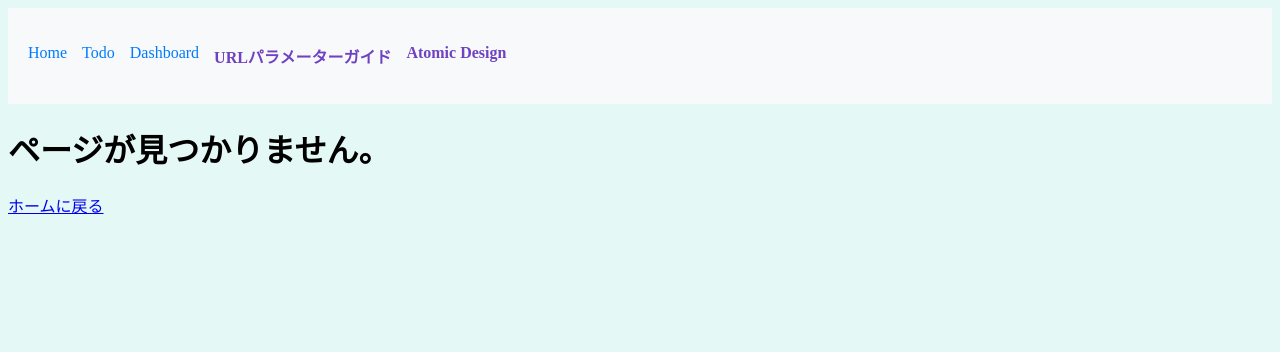
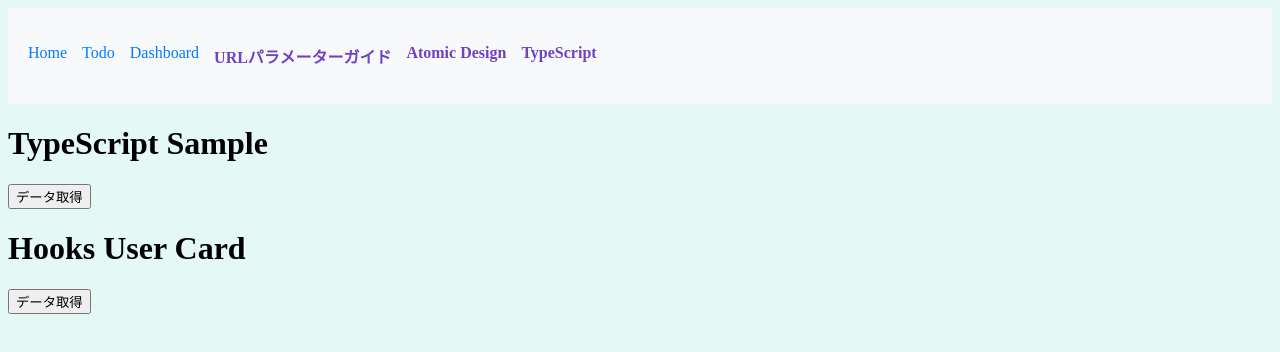
Before and after one commit to m-shimizu-f-50/react-sample, a React (Vite) app: page /typescript-sample in a window 1280 px wide. Shown: the top 352 px of the page. Built offline with nearby package versions, Linux system fonts and the light colour scheme.

Commit message:
React TypeScriptサンプル

```diff
--- a/package.json
+++ b/package.json
@@ -10,6 +10,7 @@
     "preview": "vite preview"
   },
   "dependencies": {
+    "axios": "^1.9.0",
     "react": "^19.1.0",
     "react-dom": "^19.1.0",
     "react-router-dom": "^7.6.2",
--- /dev/null
+++ b/src/components/HooksUserCard.tsx
@@ -0,0 +1,32 @@
+import type { FC } from 'react';
+import type { UserProfileType } from '../types/userProfile';
+
+type Props = {
+	user: UserProfileType;
+};
+
+const style = {
+	border: '1px solid #ccc',
+	borderRadius: '8px',
+	padding: '0 16px',
+	margin: '8px',
+};
+
+export const FooksUserCard: FC<Props> = (props) => {
+	const { user } = props;
+
+	return (
+		<div>
+			<div style={style}>
+				<dl>
+					<dt>名前</dt>
+					<dd>{user.name}</dd>
+					<dt>メール</dt>
+					<dd>{user.email}</dd>
+					<dt>住所</dt>
+					<dd>{user.address}</dd>
+				</dl>
+			</div>
+		</div>
+	);
+};
--- /dev/null
+++ b/src/components/TypeScriptTodo.tsx
@@ -0,0 +1,9 @@
+import type { FC } from 'react';
+import type { TodoType } from '../types/todo';
+
+export const TypeScriptTodo: FC<Omit<TodoType, 'id'>> = (props) => {
+	const { title, userId, completed } = props;
+
+	const completeMark = completed ? '[完]' : '[未]';
+	return <p>{`${completeMark} ${title} ユーザーID：${userId}`}</p>;
+};
--- /dev/null
+++ b/src/hooks/useAllUsers.ts
@@ -0,0 +1,35 @@
+import { useState } from 'react';
+import type { UserProfileType } from '../types/userProfile';
+import axios from 'axios';
+import type { ApiUser } from '../types/api/user';
+
+// 全てのユーザー一覧を取得するカスタムフック
+export const useAllUsers = () => {
+	const [userProfiles, setUserProfiles] = useState<Array<UserProfileType>>([]);
+	const [loading, setLoading] = useState<boolean>(false);
+	const [error, setError] = useState<boolean>(false);
+
+	const getUsers = () => {
+		setLoading(true);
+		setError(false);
+		axios
+			.get<Array<ApiUser>>('https://jsonplaceholder.typicode.com/users')
+			.then((response) => {
+				const data = response.data.map((user) => ({
+					id: user.id,
+					name: `${user.name} (${user.username})`,
+					email: user.email,
+					address: `${user.address.city} ${user.address.street}`,
+				}));
+				setUserProfiles(data);
+			})
+			.catch(() => {
+				setError(true);
+			})
+			.finally(() => {
+				setLoading(false);
+			});
+	};
+
+	return { userProfiles, loading, error, getUsers };
+};
--- a/src/main.tsx
+++ b/src/main.tsx
@@ -73,6 +73,18 @@ root.render(
 							Atomic Design
 						</Link>
 					</li>
+					<li>
+						<Link
+							to='/typescript-sample'
+							style={{
+								textDecoration: 'none',
+								color: '#6f42c1',
+								fontWeight: 'bold',
+							}}
+						>
+							TypeScript
+						</Link>
+					</li>
 				</ul>
 			</nav>
 
--- /dev/null
+++ b/src/pages/TypeScriptSample.tsx
@@ -0,0 +1,54 @@
+import axios from 'axios';
+import { useState } from 'react';
+import { TypeScriptTodo } from '../components/TypeScriptTodo';
+import type { TodoType } from '../types/todo';
+import { FooksUserCard } from '../components/HooksUserCard';
+
+import { useAllUsers } from '../hooks/useAllUsers';
+
+export const TypeScriptSample = () => {
+	const [todos, setTodos] = useState<Array<TodoType>>([]);
+	const { userProfiles, loading, error, getUsers } = useAllUsers();
+
+	const onClickFetchData = () => {
+		axios
+			.get<Array<TodoType>>('https://jsonplaceholder.typicode.com/todos')
+			.then((response) => {
+				console.log(response.data);
+				setTodos(response.data);
+			});
+	};
+
+	const onClickFetchUsers = () => {
+		getUsers();
+	};
+	return (
+		<div>
+			<h1>TypeScript Sample</h1>
+			<button onClick={onClickFetchData}>データ取得</button>
+			{todos.map((todo) => (
+				<TypeScriptTodo
+					key={todo.id}
+					title={todo.title}
+					userId={todo.userId}
+					completed={todo.completed}
+				/>
+			))}
+
+			<h1>Hooks User Card</h1>
+			<button onClick={onClickFetchUsers}>データ取得</button>
+			<br />
+			{error ? (
+				<div style={{ color: 'red' }}>データの取得に失敗しました。</div>
+			) : loading ? (
+				<div>Loading...</div>
+			) : (
+				<>
+					{userProfiles.map((user) => (
+						<FooksUserCard key={user.id} user={user} />
+					))}
+				</>
+			)}
+		</div>
+	);
+};
--- a/src/router/Routes.tsx
+++ b/src/router/Routes.tsx
@@ -8,6 +8,7 @@ import { ParamsDemo } from '../pages/ParamsDemo';
 import { AtomicDesign } from '../pages/AtomicDesign';
 import Todo from '../Todo';
 import { Page404 } from '../pages/Page404';
+import { TypeScriptSample } from '../pages/TypeScriptSample';
 
 export const routes: RouteObject[] = [
 	{
@@ -48,6 +49,11 @@ export const routes: RouteObject[] = [
 		path: '/atomic-design',
 		element: <AtomicDesign />,
 	},
+	// TypeScriptSampleのページ
+	{
+		path: '/typescript-sample',
+		element: <TypeScriptSample />,
+	},
 	// 404 Not Found
 	{
 		path: '*',
--- /dev/null
+++ b/src/types/api/user.ts
@@ -0,0 +1,24 @@
+export type ApiUser = {
+	id: number;
+	name: string;
+	username: string;
+	email: string;
+	address: {
+		street: string;
+		suite: string;
+		city: string;
+		zipcode: string;
+		geo: {
+			lat: string;
+			lng: string;
+		};
+	};
+	phone: string;
+
+	website: string;
+	company: {
+		name: string;
+		catchPhrase: string;
+		bs: string;
+	};
+};
--- /dev/null
+++ b/src/types/todo.ts
@@ -0,0 +1,6 @@
+export type TodoType = {
+	userId: number;
+	id: number;
+	title: string;
+	completed: boolean;
+};
--- /dev/null
+++ b/src/types/user.ts
@@ -0,0 +1,4 @@
+export type User = {
+	name: string;
+	hobbies?: string[];
+};
--- /dev/null
+++ b/src/types/userProfile.ts
@@ -0,0 +1,6 @@
+export type UserProfileType = {
+	id: number;
+	name: string;
+	email: string;
+	address: string;
+};
```
Also changed, not shown: src/components/TypeScriptUserProfile.tsx (added, +18 -0 lines), 1 other file (tests, documents, lock files or other folders).
